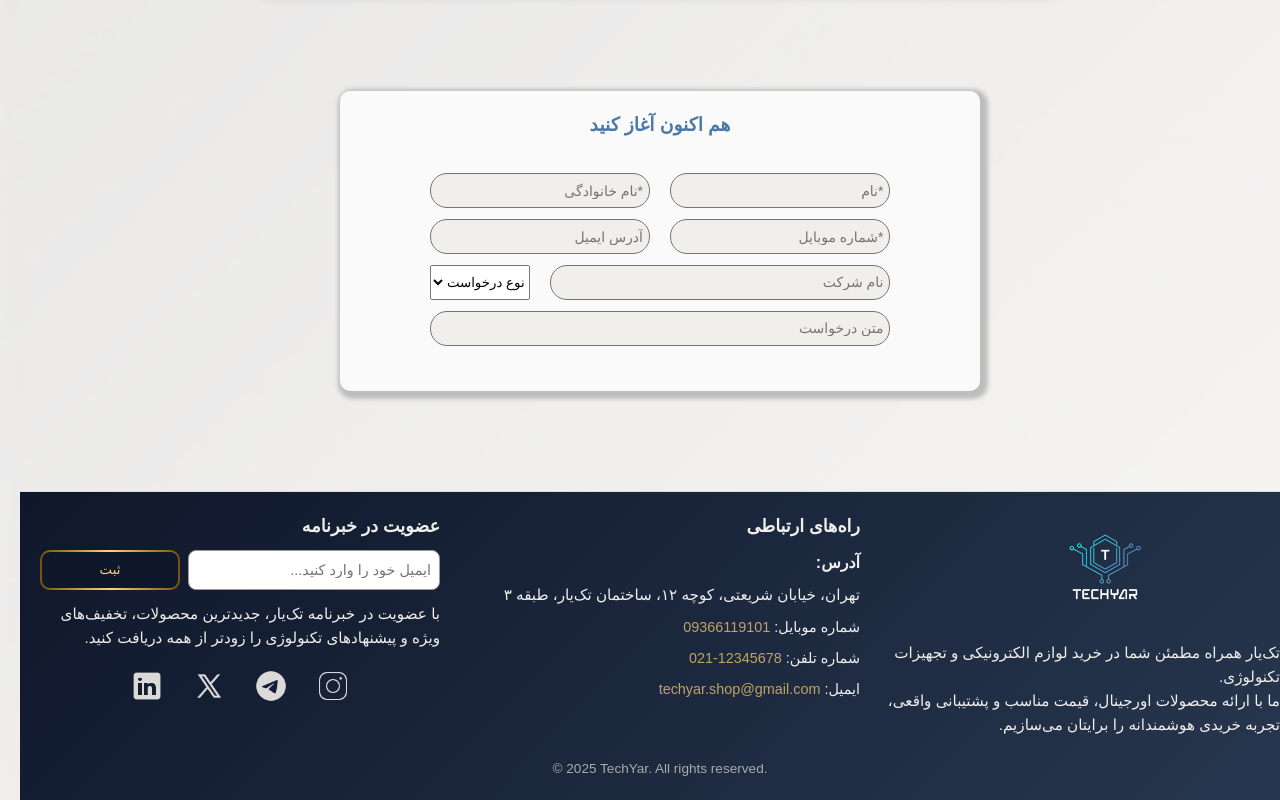
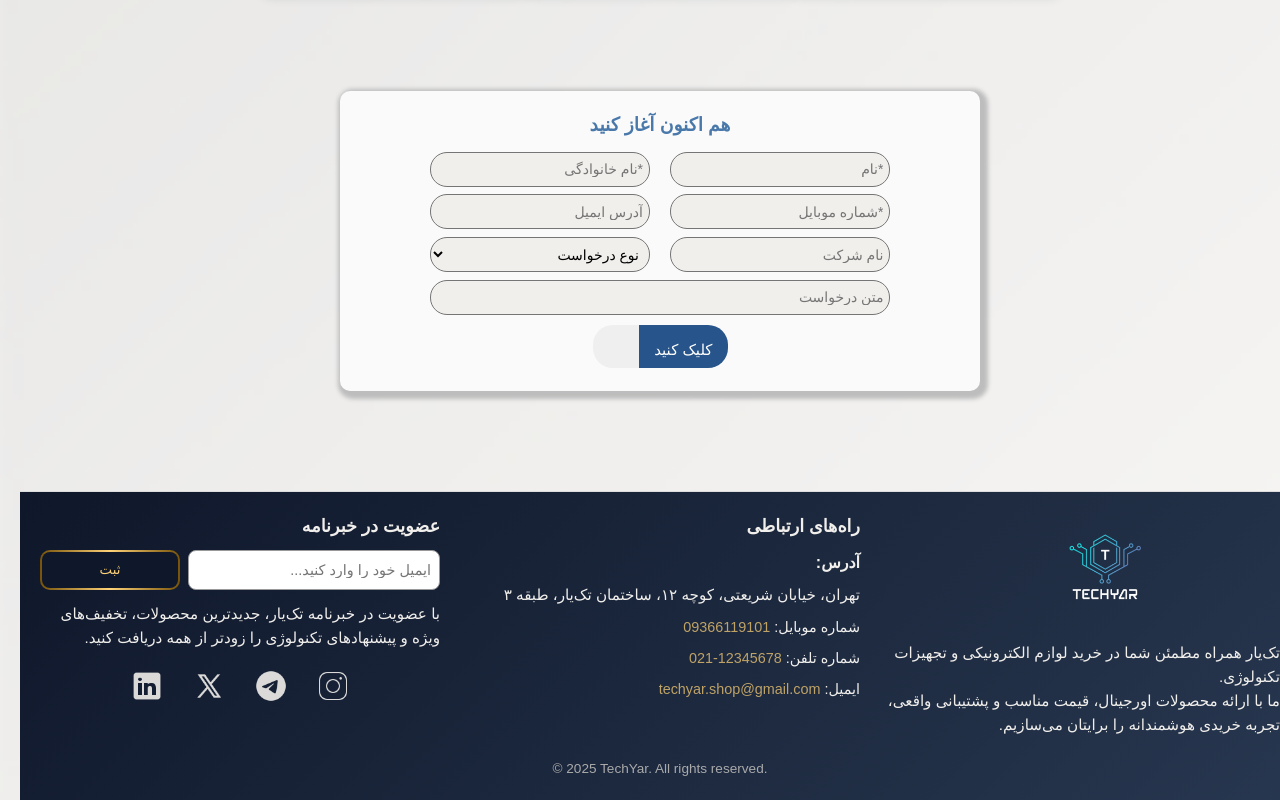
Before and after one commit to romina-kh/NetEng-Project, a React (Vite) app in the folder frontend/net-eng/: page / in a window 1280 px wide. Shown: the part 2962-3762 px from the top of the page. Built offline with nearby package versions, Linux system fonts and the light colour scheme; a small style sheet from the web is missing.

Commit message:
style: collaborate button added

```diff
--- a/frontend/net-eng/src/components/homePage/Collaborate.jsx
+++ b/frontend/net-eng/src/components/homePage/Collaborate.jsx
@@ -19,7 +19,7 @@ function Collaborate(){
                     </div>
                     <div className="form-collaborate">
                         <input placeholder="نام شرکت" type="text" />
-                        <select name="" id="">
+                        <select className="select-collaborate" name="" id="">
                             <option value="">نوع درخواست</option>
                             <option value="">پشتیبانی</option>
                             <option value="">همکاری</option>
@@ -30,6 +30,18 @@ function Collaborate(){
                         <input id="text-box" placeholder="متن درخواست" type="text" />
                     </div>
                 </div>
+                <button className="button-collaborate">
+                    <div className="button-collaborate-div">
+                        <span className="button-collaborate-div-span">
+                            <p className="button-collaborate-p">کلیک کنید</p>
+                        </span>
+                    </div>
+                    <div className="button-collaborate-div">
+                        <span className="button-collaborate-div-span">
+                            <p className="button-collaborate-p">ثبت شد !</p>
+                        </span>
+                    </div>
+                </button>
             </div>
         </div>
     );
--- a/frontend/net-eng/src/styles/homePage/Collaborate.css
+++ b/frontend/net-eng/src/styles/homePage/Collaborate.css
@@ -42,7 +42,7 @@
 
 }
 
-.colab-container input{
+.colab-container input {
     width: 90%;
     height: 35px;
     background-color: #F1EFEC;
@@ -75,7 +75,7 @@
 }
 
 #text-box:focus{
-  border-color: #183B4E;
+  border-color: #12435d;
   box-shadow: 0 0 0 0.2rem rgba(39, 84, 138, 0.115);
 }
 
@@ -87,3 +87,68 @@ input::placeholder{
 input:active {
   transform: scale(1.05);
 }
+
+.select-collaborate{
+    width: 90%;
+    height: 35px;
+    background-color: #F1EFEC;
+    text-align: right;
+    font-size: 14px;
+    padding: 4px 6px;
+    border-radius: 17px;
+    border: 1px solid #757575;
+}
+
+
+
+.button-collaborate {
+    margin-top: 10px;
+    border-radius: 20px;
+    outline: 0;
+    border: 0;
+    display: flex;
+    flex-direction: column;
+    width: 80%;
+    max-width: 135px;
+    height: 45px;
+    overflow: hidden;
+
+}
+
+
+.button-collaborate,
+.button-collaborate-div {
+    transition: 0.6s cubic-bezier(.16,1,.3,1);
+}
+
+.button-collaborate-div-span {
+    display: flex;
+    align-items: center;
+    justify-content: center;
+    height: 50px;
+    padding: 0.75em 1.125em;
+}
+
+.button-collaborate-div:nth-child(1) {
+    background-color: #27548A;
+}
+
+.button-collaborate-div:nth-child(2) {
+    background-color: #d8a148;
+}
+
+
+.button-collaborate:hover div {
+    transform: translateY(-50px);
+}
+
+.button-collaborate-p {
+    font-size: 15px;
+    color: #ffffff;
+    text-align: center;
+
+}
+
+.button-collaborate:active {
+    transform: scale(0.95);
+}
```
